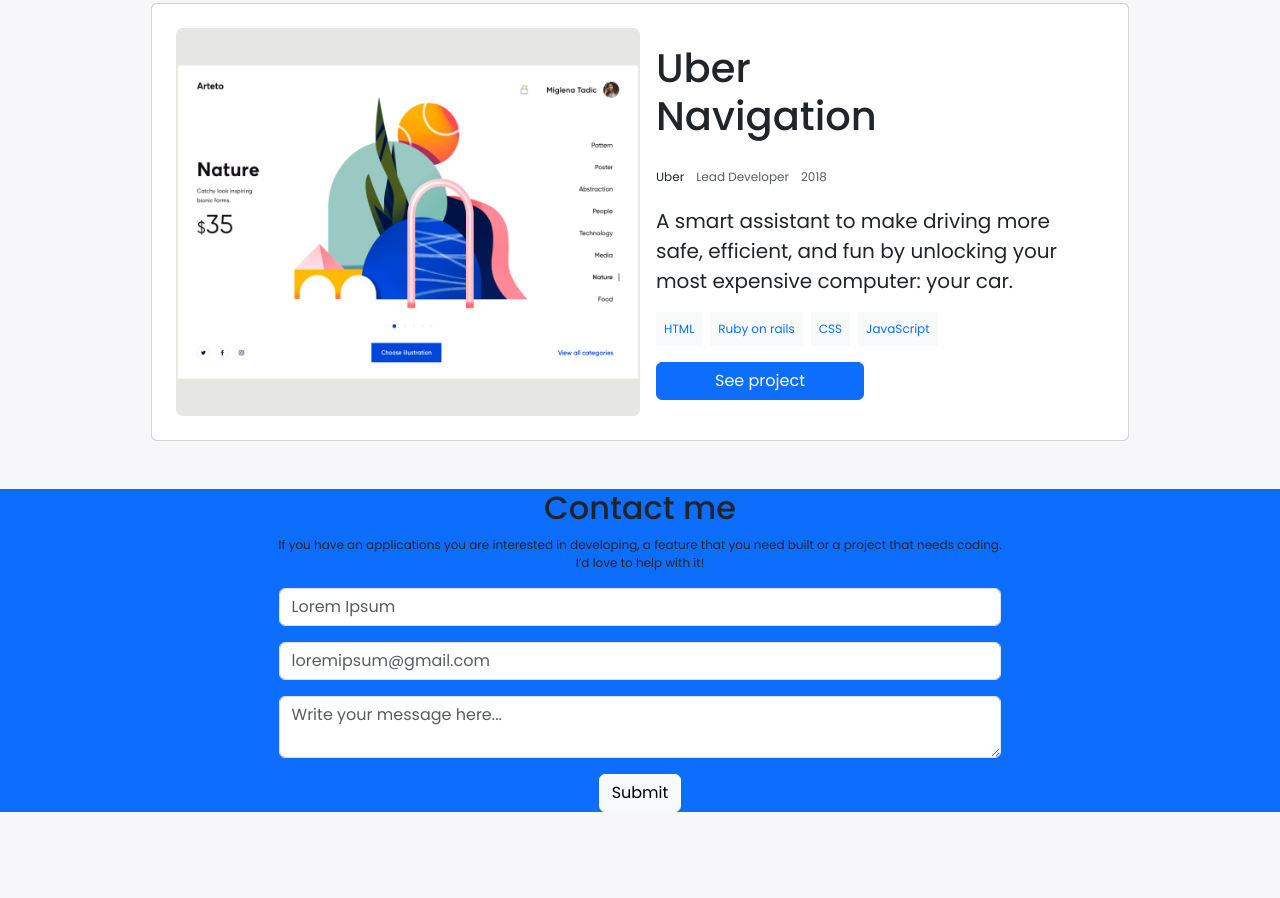
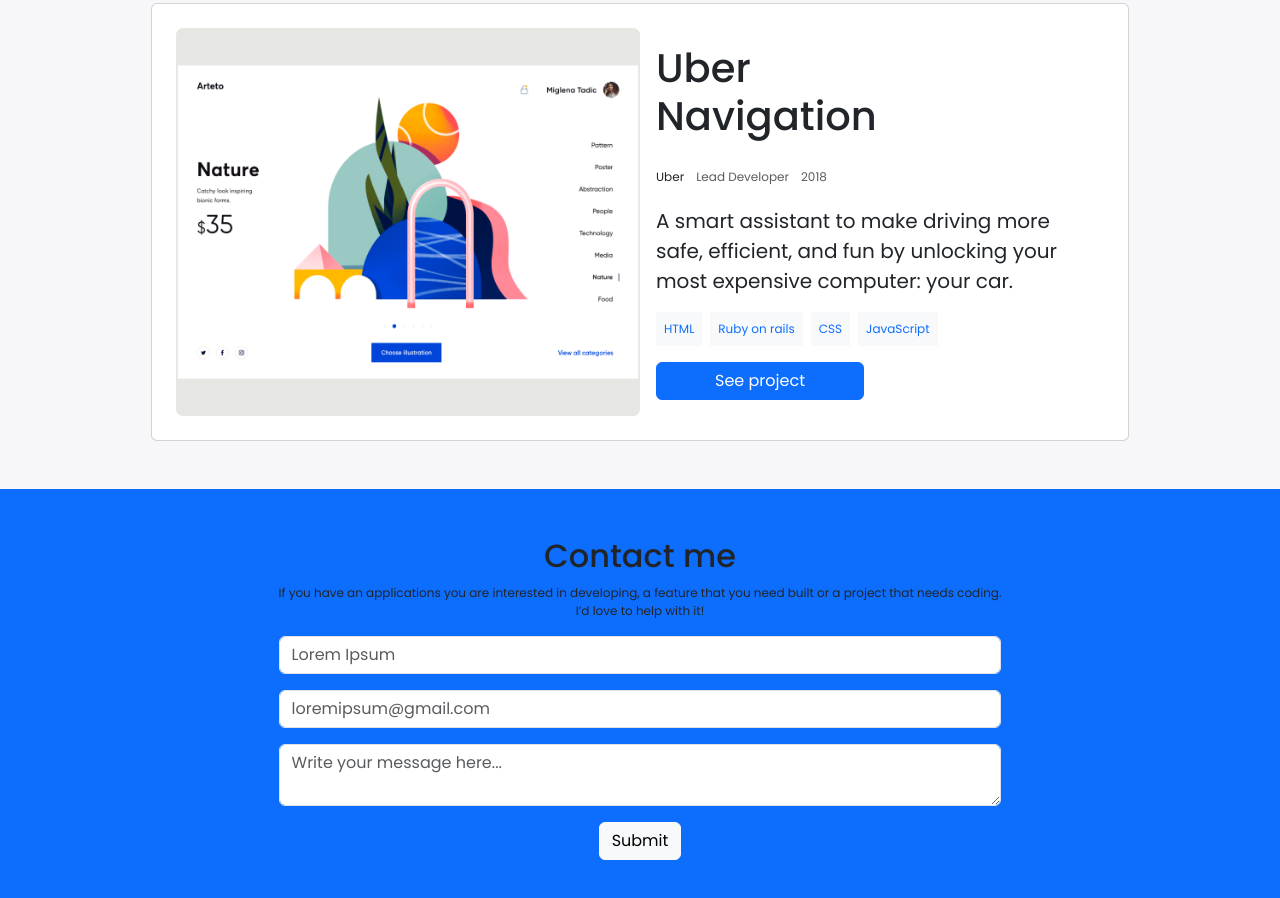
Before and after one commit to WalidAmmarAli/Bootstrap-Portafolio, a website: page index.html in a window 1280 px wide. Shown: the part 2176-3074 px from the top of the page. Before the commit the page ends 2988 px from the top, so only its background shows below. Drawn offline with nearby package versions, Linux system fonts and the light colour scheme.

Commit message:
Add paddding

```diff
--- a/index.html
+++ b/index.html
@@ -143,7 +143,7 @@
 
     </main>
 
-    <footer class="d-grid row justify-content-center text-center bg-primary">
+    <footer class="d-grid row justify-content-center text-center bg-primary p-5">
         <div class="title m-auto p-auto ">
             <h2 class="">Contact me</h2>
             <p class="title-informations ">
```
